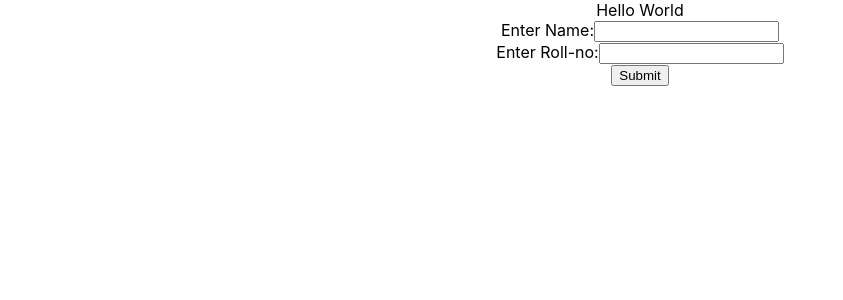
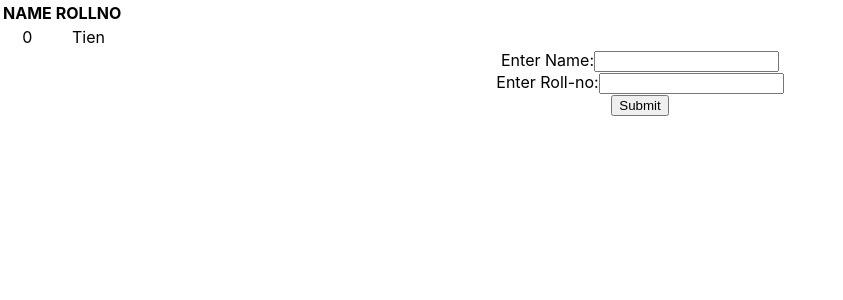
Before and after one commit to ttran2407/Octank-Frontend, a React (Create React App) app: page / in a window 1280 px wide. Shown: the top 300 px of the page, without its empty margins (0-843 px from the left). Built offline with nearby package versions, Linux system fonts and the light colour scheme; no server answers.

Commit message:
adding table

```diff
--- a/package.json
+++ b/package.json
@@ -5,7 +5,9 @@
   "dependencies": {
     "react": "^16.8.6",
     "react-dom": "^16.8.6",
-    "react-scripts": "3.0.1"
+    "react-scripts": "3.0.1",
+    "react-table": "^7.6.3",
+    "react-table-6": "^6.11.0"
   },
   "scripts": {
     "start": "react-scripts start",
--- a/src/App.js
+++ b/src/App.js
@@ -1,10 +1,21 @@
 import React,{Component} from 'react';
 import './App.css';
+
 
 class App extends Component {
     state = {
       name: "",
-      rollno: ""
+      rollno: "",
+      list:[{"name": "Tien","rollno":"0"}]
+    }
+
+    componentDidMount = () => {
+      fetch('http://ec2-3-92-47-162.compute-1.amazonaws.com:3001',{
+        method: "GET",
+        headers: {"Content-Type": "application/json"}
+      })
+      .then(res => res.json())
+      .then(data => this.setState({list: data}))
     }
 
     handleChange = (e) => {
@@ -17,14 +28,20 @@ class App extends Component {
     handleSubmit = (e) => {
       e.preventDefault()
       this.sendingForm(this.state)
+      fetch('http://ec2-3-92-47-162.compute-1.amazonaws.com:3001',{
+        method: "GET",
+        headers: {"Content-Type": "application/json"}
+      })
+      .then(res => res.json())
+      .then(data => this.setState({list: data}))
     }
 
     sendingForm = (data) => {
-    fetch('http://ec2-3-92-47-162.compute-1.amazonaws.com:3001', {
+      console.log(data.name)
+      fetch('http://ec2-3-92-47-162.compute-1.amazonaws.com:3001', {
         method: "POST",
         headers: {
-          "Content_Type": 'application/json',
-          Accepts: "application/json"
+          "Content-Type": 'application/json'
         },
         body: JSON.stringify(data)
     })
@@ -32,21 +49,60 @@ class App extends Component {
     .then(info => console.log(info))
     }
 
+    getColumns = () => {
+      if(this.state.list[0] != null){
+        return Object.keys(this.state.list[0]).map((key) => {
+          return {
+            Header: key,
+            accessor: key
+          };
+        });
+      }
+    }
+
+    renderTableData() {
+       return this.state.list.map((student, index) => {
+          const { name, rollno } = student //destructuring
+          return (
+             <tr key={rollno}>
+                <td>{rollno}</td>
+                <td>{name}</td>
+             </tr>
+          )
+       })
+    }
+
+    renderTableHeader() {
+       let header = Object.keys(this.state.list[0])
+       return header.map((key, index) => {
+          return <th key={index}>{key.toUpperCase()}</th>
+       })
+    }
+
     render(){
+      console.log(this.state.list)
     return (
 
     <div className="App">
-    Hello World
-      <form onSubmit={this.handleSubmit}>
+
+      <table id='student'>
+        <tbody>
+          <tr>{this.renderTableHeader()}</tr>
+          {this.renderTableData()}
+        </tbody>
+      </table>
+
+
+      <form onSubmit={this.handleSubmit} >
 
         <div className='name'>
           <label htmlFor='name'>Enter Name:</label>
-          <input type='text' name='name' onChange={this.handleChange}/>
+          <input type='text' name='name' value={this.state.name} onChange={this.handleChange}/>
         </div>
 
           <div className='rollno'>
             <label htmlFor='rollno'>Enter Roll-no:</label>
-            <input type='text' name='rollno' onChange={this.handleChange}/>
+            <input type='text' name='rollno' value={this.state.rollno} onChange={this.handleChange}/>
           </div>
 
           <div className='submit'>
@@ -54,6 +110,8 @@ class App extends Component {
           </div>
 
       </form>
+
+
     </div>
 
     );
```
Also changed, not shown: 1 other file (tests, documents, lock files or other folders).
